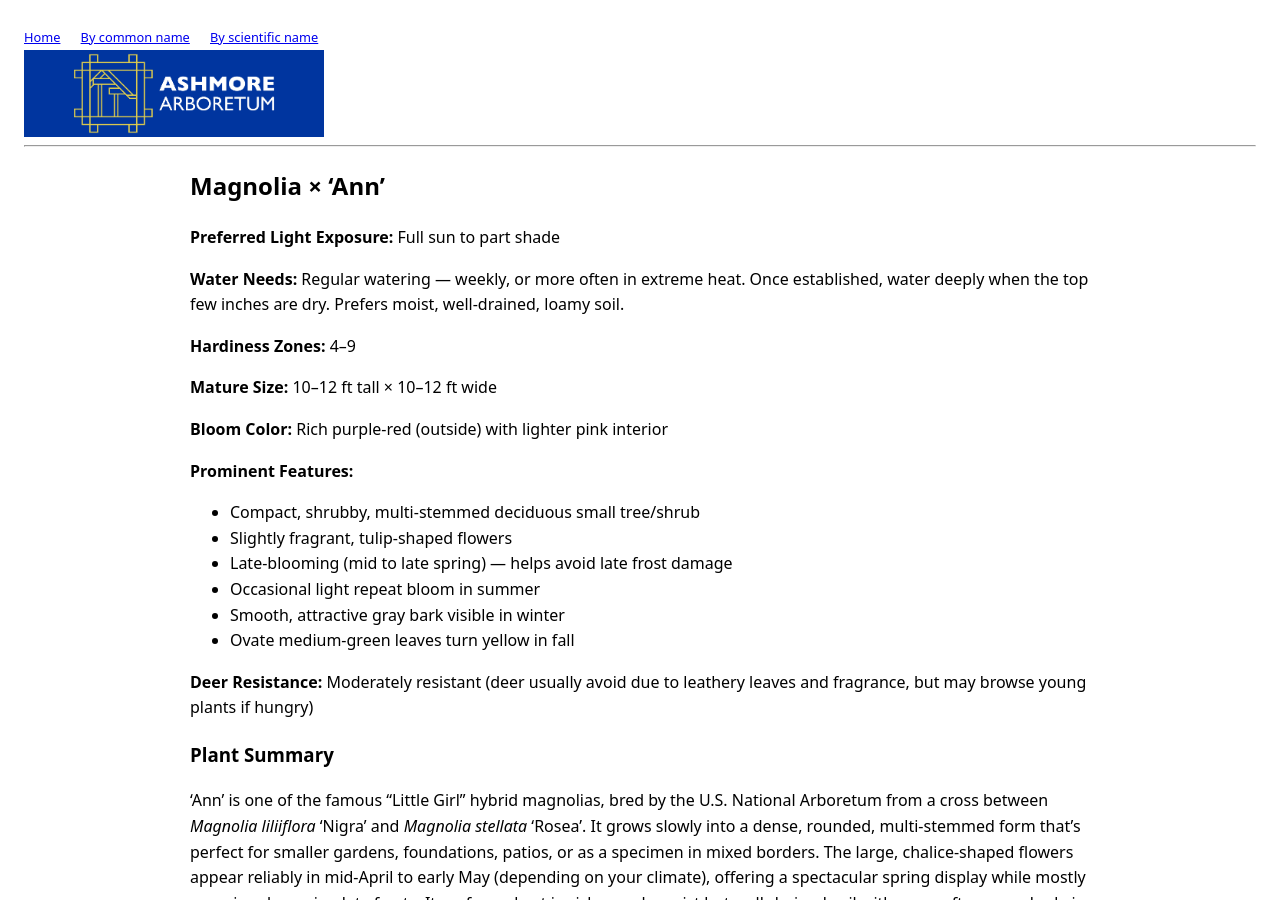
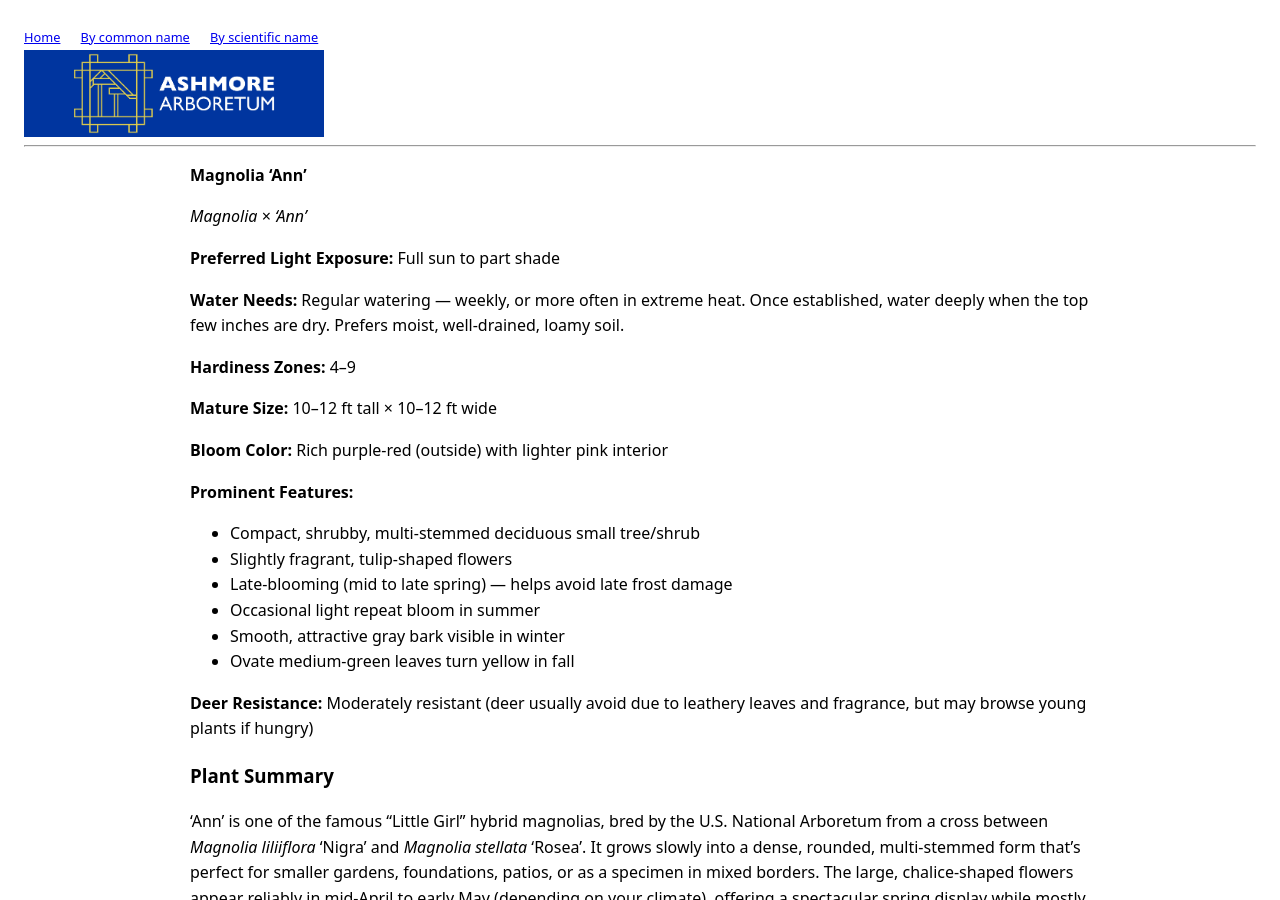
Before and after one commit to AshmoreArboretum/AshmoreArboretumPlants, a Jekyll site: the page built from _plants/magnolia-ann.md, in a window 1280 px wide and 900 px high. Built offline with Jekyll 4.4.1, drawn with Linux system fonts in a browser that asks for light colours.

Commit message:
Improve formatting for Magnolia Ann plant details
Updated formatting for Magnolia Ann entry.

```diff
--- a/_plants/magnolia-ann.md
+++ b/_plants/magnolia-ann.md
@@ -5,7 +5,10 @@ common_name: Magnolia Ann
 scientific_name: Magnolia × 'Ann'
 ---
 
-## Magnolia × 'Ann'
+**Magnolia 'Ann'**
+
+*Magnolia × 'Ann'*
+
 **Preferred Light Exposure:** Full sun to part shade
 
 **Water Needs:** Regular watering — weekly, or more often in extreme heat. Once established, water deeply when the top few inches are dry. Prefers moist, well-drained, loamy soil.
```
